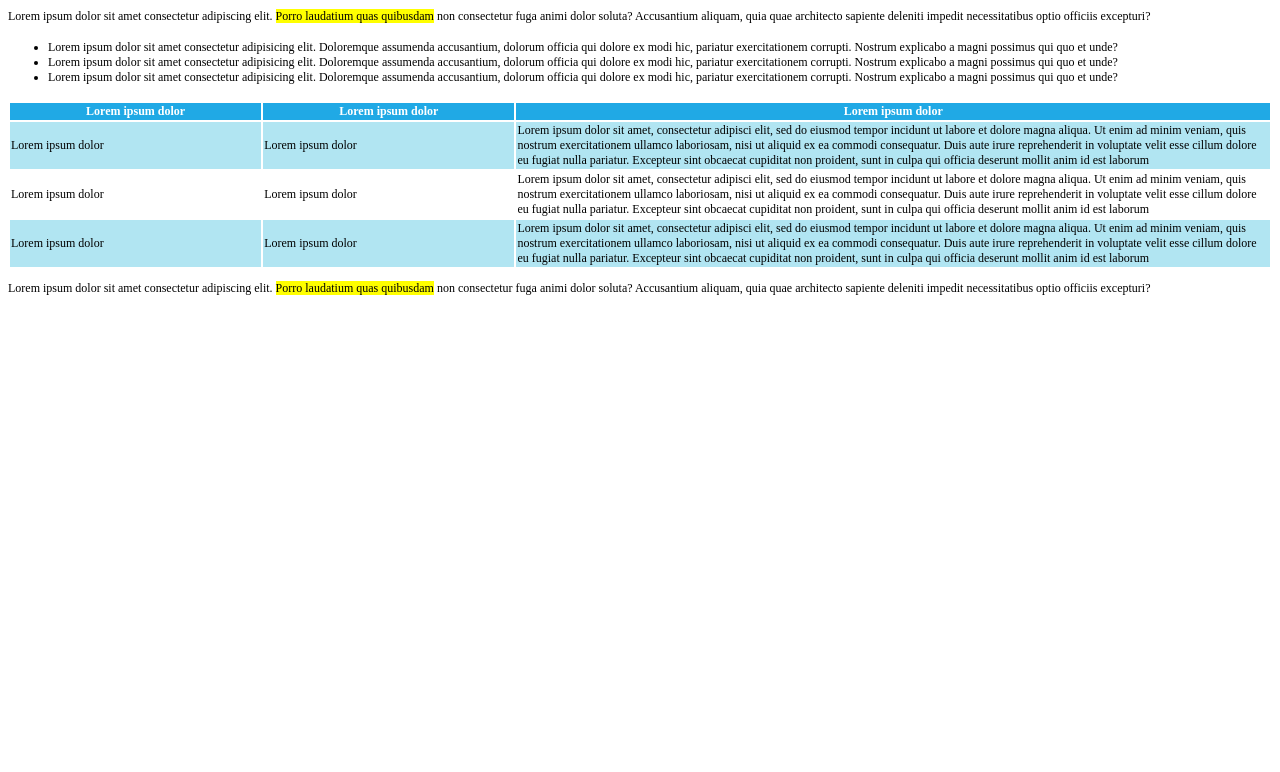
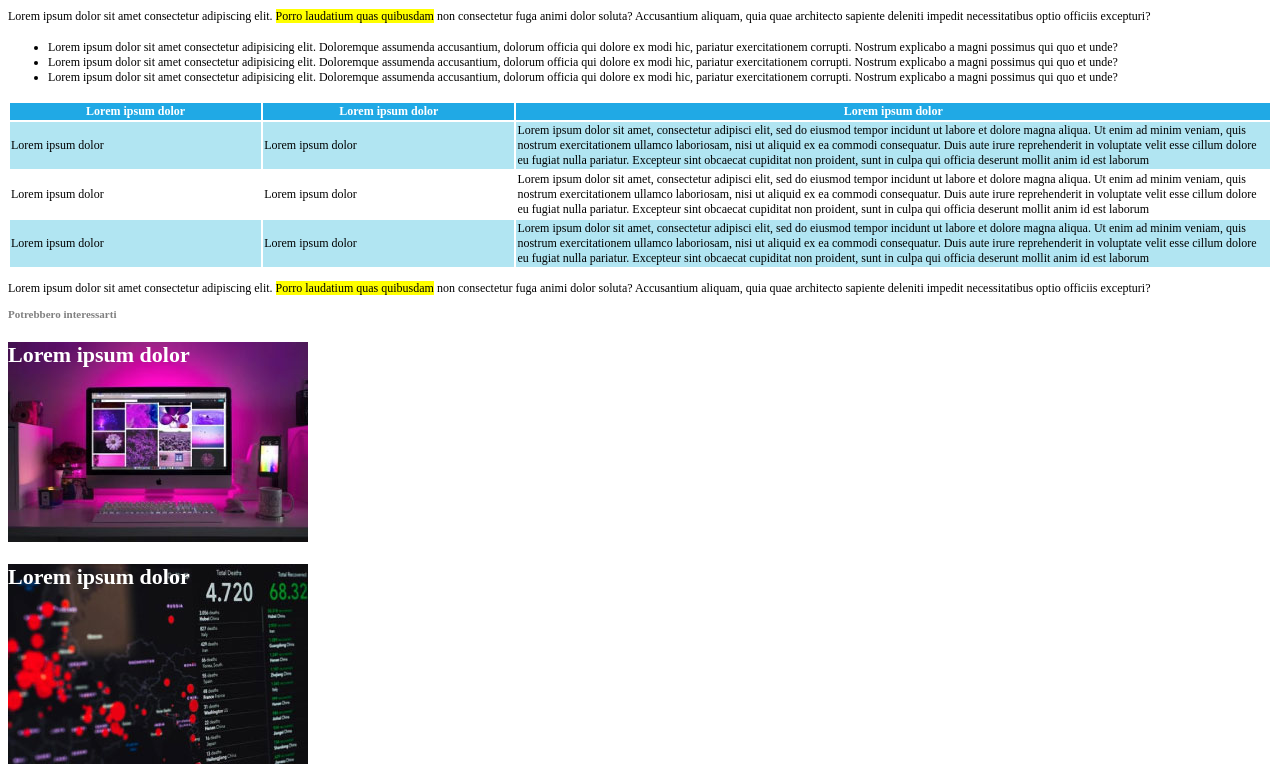
Before and after one commit to mattiadelmonaco/html-css-booleaner, a plain HTML site: page index.html in a window 1280 px wide. Shown: the part 433-1205 px from the top of the page. Before the commit the page ends 800 px from the top, so only its background shows below. Drawn offline with Linux system fonts and the light colour scheme.

Commit message:
feat: add they might interest you

```diff
--- a/css/style.css
+++ b/css/style.css
@@ -59,3 +59,19 @@ img {
 .tdshotssecond {
     font-size: 12px;
 }
+
+.captions-images {
+    font-size: 22px;
+    font-weight: bolder;
+    width: 300px;
+    height: 200px;
+    color: #ffffff;
+}
+
+#monitor {
+    background-image: url(../img/monitor.jpg);
+}
+
+#graph {
+    background-image: url(../img/graph.jpg);
+}
--- a/index.html
+++ b/index.html
@@ -88,10 +88,18 @@
                 </tbody>
             </table>
             <p class="lorem-ipsum">Lorem ipsum dolor sit amet consectetur adipiscing elit. <mark>Porro laudatium quas
-                quibusdam</mark> non consectetur fuga animi dolor soluta? Accusantium aliquam, quia quae architecto
-            sapiente deleniti impedit necessitatibus optio officiis excepturi?</p>
+                    quibusdam</mark> non consectetur fuga animi dolor soluta? Accusantium aliquam, quia quae architecto
+                sapiente deleniti impedit necessitatibus optio officiis excepturi?</p>
             <!-- /table -->
-
+            <!-- they might interest you -->
+            <p class="author-credit">Potrebbero interessarti</p>
+            <div id="monitor" class="captions-images">
+                <p>Lorem ipsum dolor</p>
+            </div>
+            <div id="graph" class="captions-images">
+                <p>Lorem ipsum dolor</p>
+            </div>
+            <!-- /they might interest you -->
         </article>
 
     </main>
```
